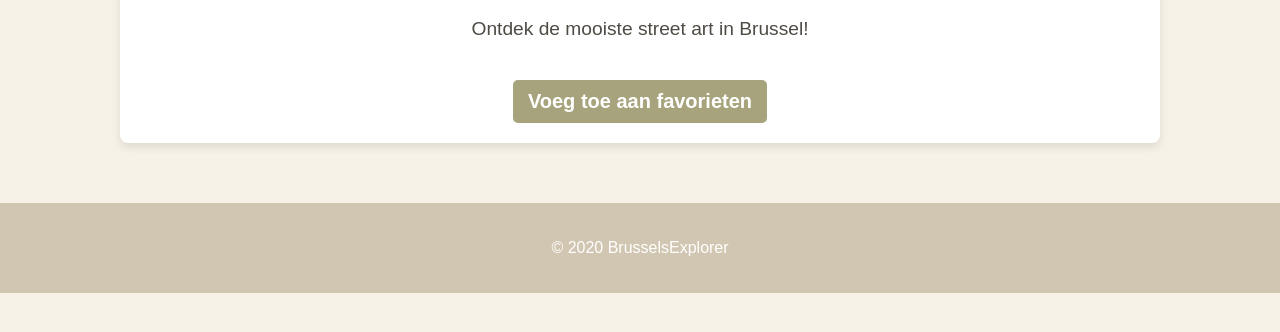
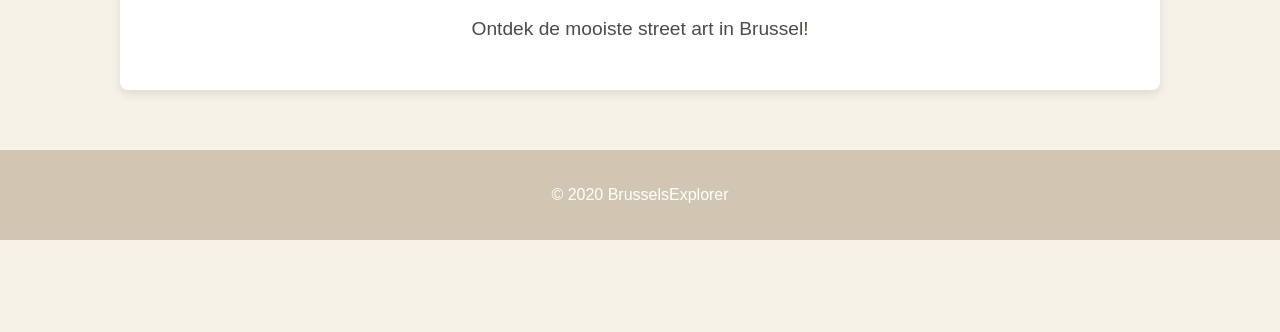
Before and after one commit to KimuAi/Project_DynamicWeb, a plain HTML site: page DynamicWeb_Project/Favoriet.html in a window 1280 px wide. Shown: the part 250-582 px from the top of the page. Drawn offline with Linux system fonts and the light colour scheme.

Commit message:
favoriet update

```diff
--- a/DynamicWeb_Project/Favoriet.html
+++ b/DynamicWeb_Project/Favoriet.html
@@ -31,7 +31,6 @@
     <p>Ontdek de mooiste street art in Brussel!</p>
     <div id="data-container"></div>
 
-    <button class="favorite-btn" data-artwork-id="1">Voeg toe aan favorieten</button>
     </main>
 
     <script src="Script.mjs"></script>
```
